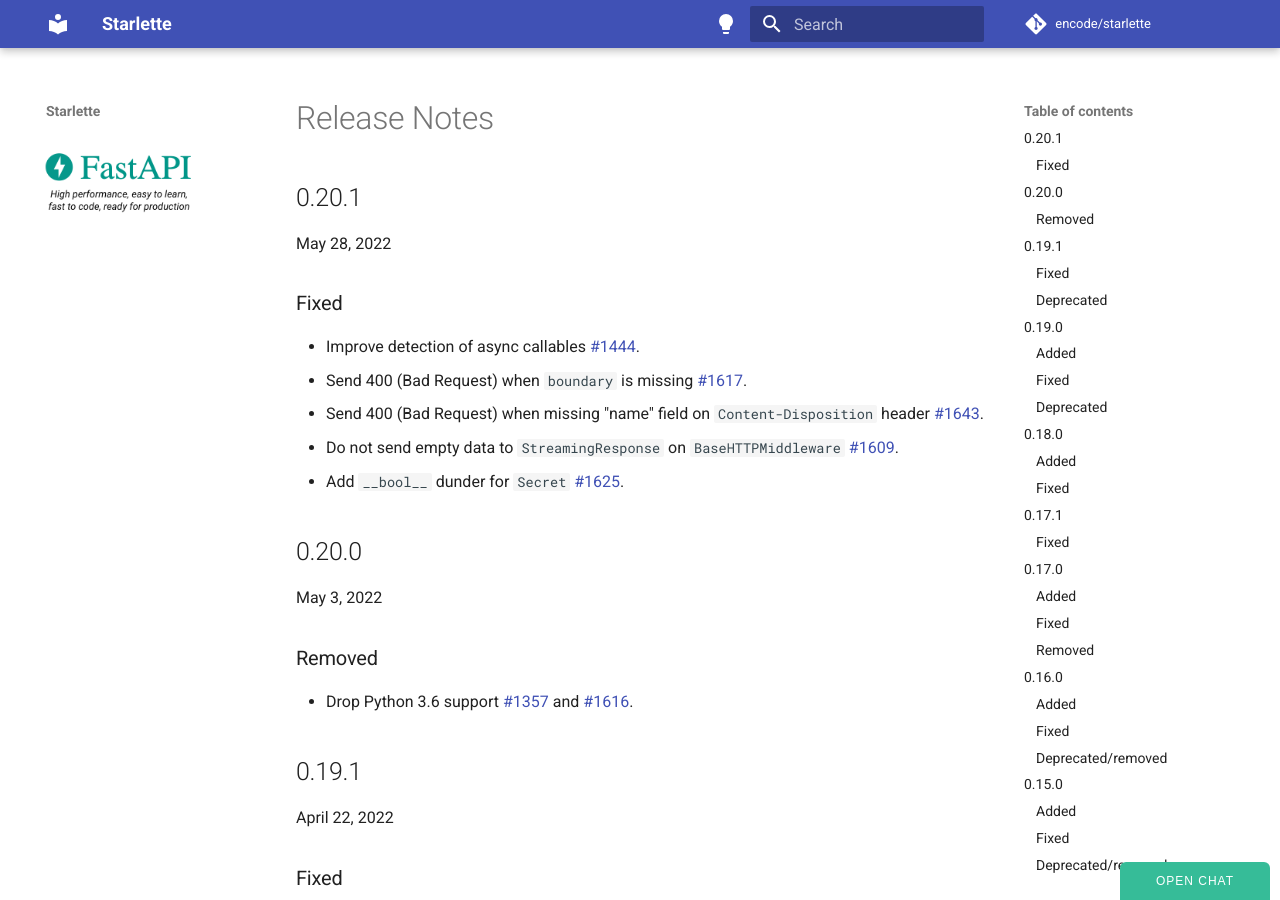
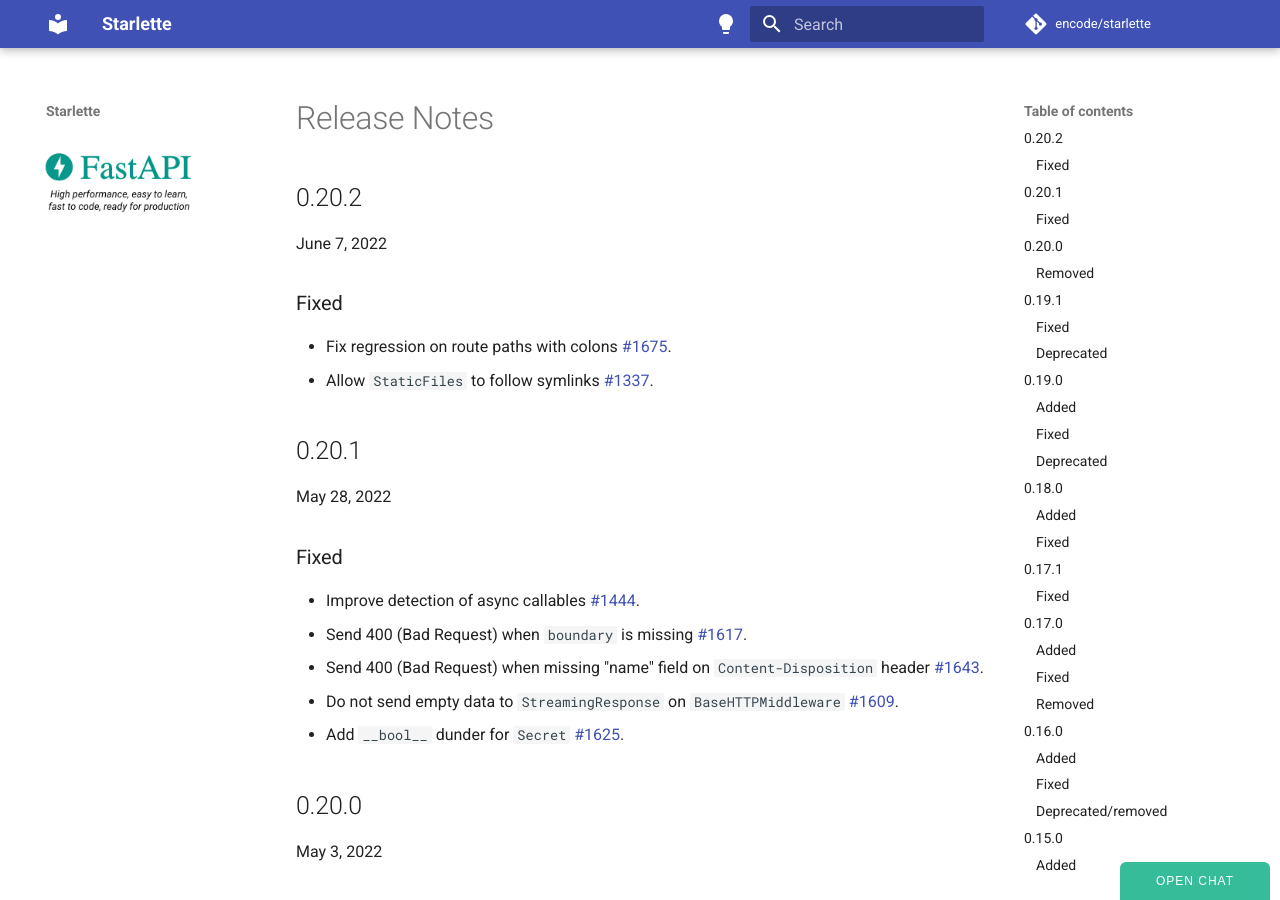
Before and after one commit to azurelotus0926/starlette, an MkDocs documentation site: the page built from docs/release-notes.md, in a window 1280 px wide and 900 px high. Built offline with MkDocs 1.6.1 and Material for MkDocs 9.7.7, drawn with Linux system fonts in a browser that asks for light colours; comment, search, counter and statistics services are not loaded.

Commit message:
Version 0.20.2 (#1658)
* Version 0.20.2

* Update release-notes.md

* Update release-notes.md

* Update docs/release-notes.md

Co-authored-by: Marcelo Trylesinski <marcelotryle@gmail.com>

* Update docs/release-notes.md

Co-authored-by: Marcelo Trylesinski <marcelotryle@gmail.com>

* Update docs/release-notes.md

* Update docs/release-notes.md

Co-authored-by: Marcelo Trylesinski <marcelotryle@gmail.com>

```diff
--- a/docs/release-notes.md
+++ b/docs/release-notes.md
@@ -1,3 +1,11 @@
+## 0.20.2
+
+June 7, 2022
+
+### Fixed
+* Fix regression on route paths with colons [#1675](https://github.com/encode/starlette/pull/1675).
+* Allow `StaticFiles` to follow symlinks [#1337](https://github.com/encode/starlette/pull/1377).
+
 ## 0.20.1
 
 May 28, 2022
--- a/starlette/__init__.py
+++ b/starlette/__init__.py
@@ -1 +1 @@
-__version__ = "0.20.1"
+__version__ = "0.20.2"
```
